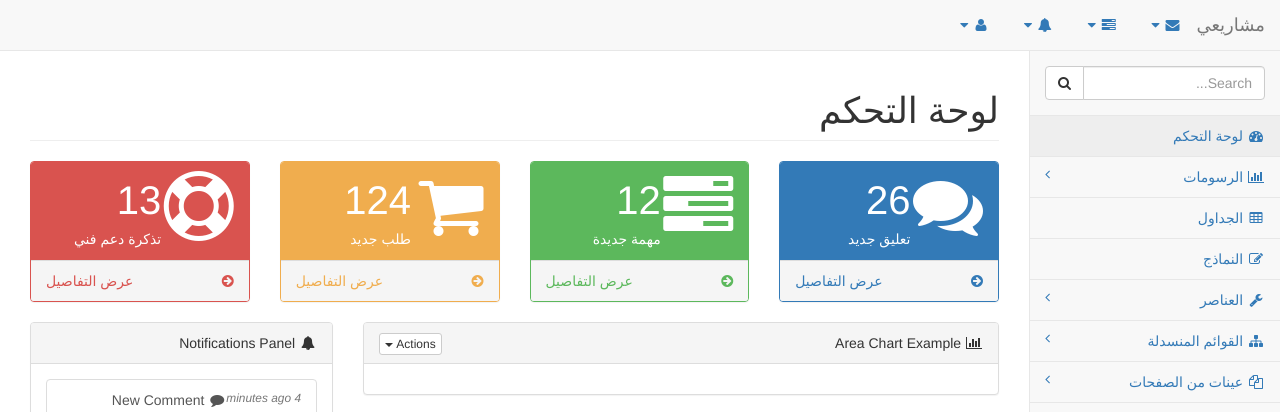
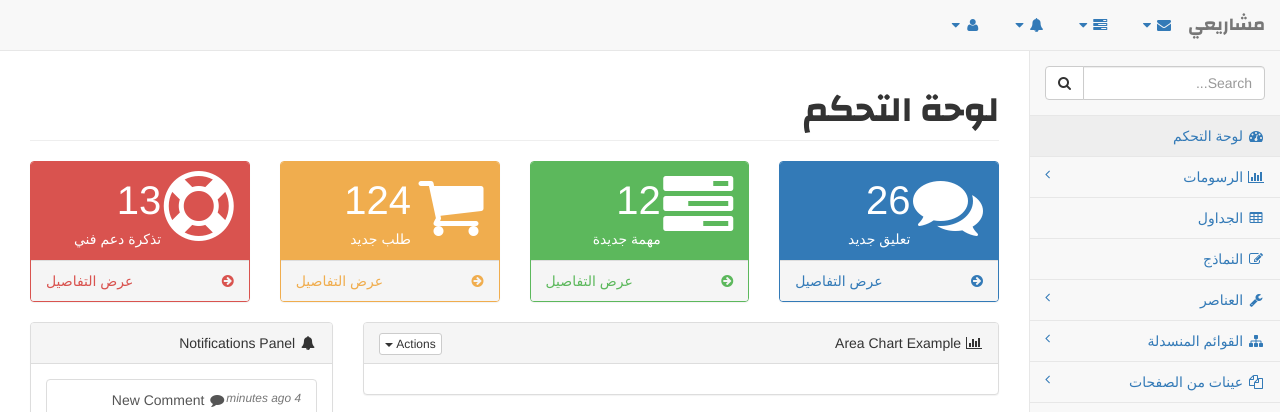
Before and after one commit to shadialahmd/RTL-Dashboard, a plain HTML site: page index.html in a window 1280 px wide. Shown: the top 412 px of the page. Drawn offline with Linux system fonts and the light colour scheme.

Commit message:
add fonts

```diff
--- a/index.html
+++ b/index.html
@@ -59,7 +59,7 @@
                     <span class="icon-bar"></span>
                     <span class="icon-bar"></span>
                 </button>
-                <a class="navbar-brand" href="index.html">مشاريعي</a>
+                <a class="navbar-brand" href="index.html" style="font-family: 'Changa', sans-serif;">مشاريعي</a>
             </div>
             <!-- /.navbar-header -->
 
@@ -288,7 +288,7 @@
                             <!-- /input-group -->
                         </li>
                         <li>
-                            <a class="active" href="index.html"><i class="fa fa-dashboard fa-fw"></i> لوحة التحكم</a>
+                            <a class="active" href="index.html"><i class="fa fa-dashboard fa-fw" ></i> لوحة التحكم</a>
                         </li>
                         <li>
                             <a href="#"><i class="fa fa-bar-chart-o fa-fw"></i> الرسومات<span class="fa arrow"></span></a>
```
Also changed, not shown: css/ltr/bootstrap.min.css, css/rtl/bootstrap.min.css.
